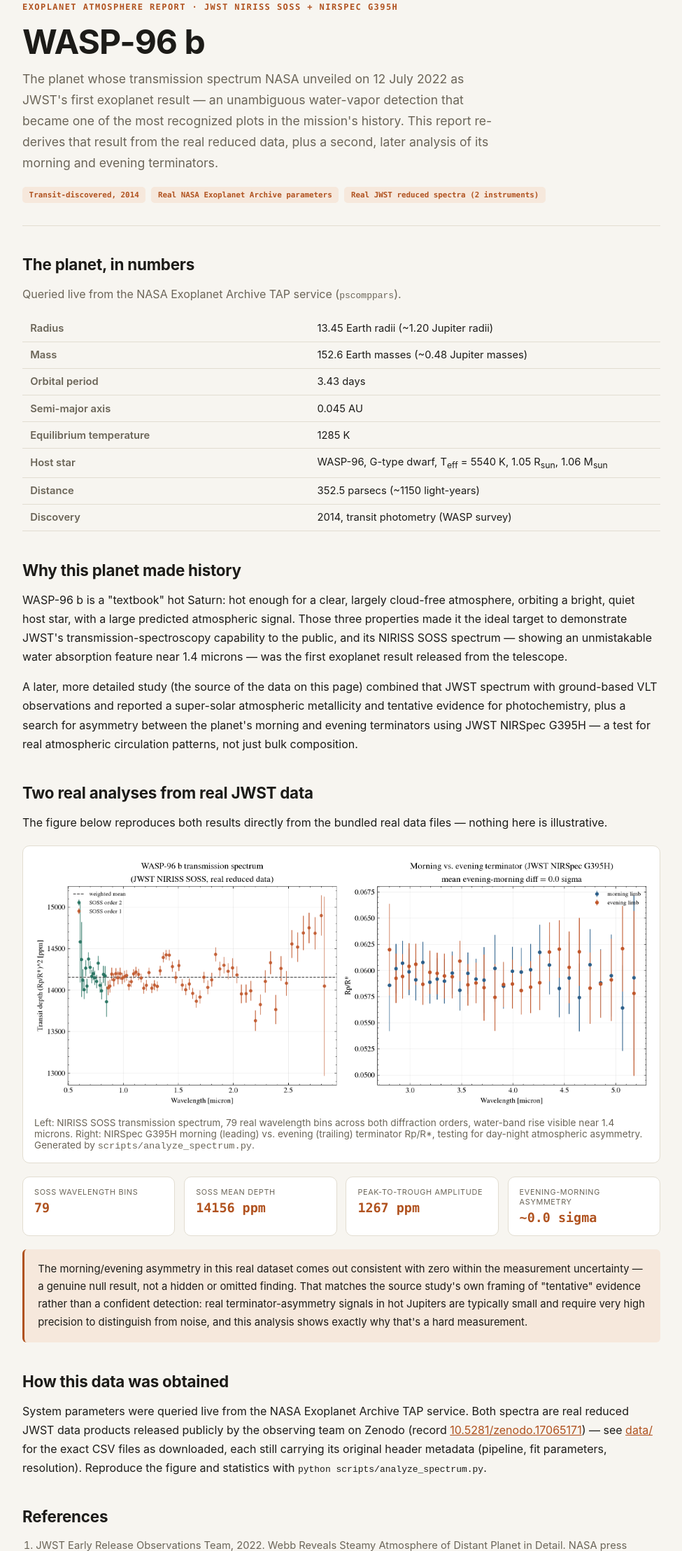
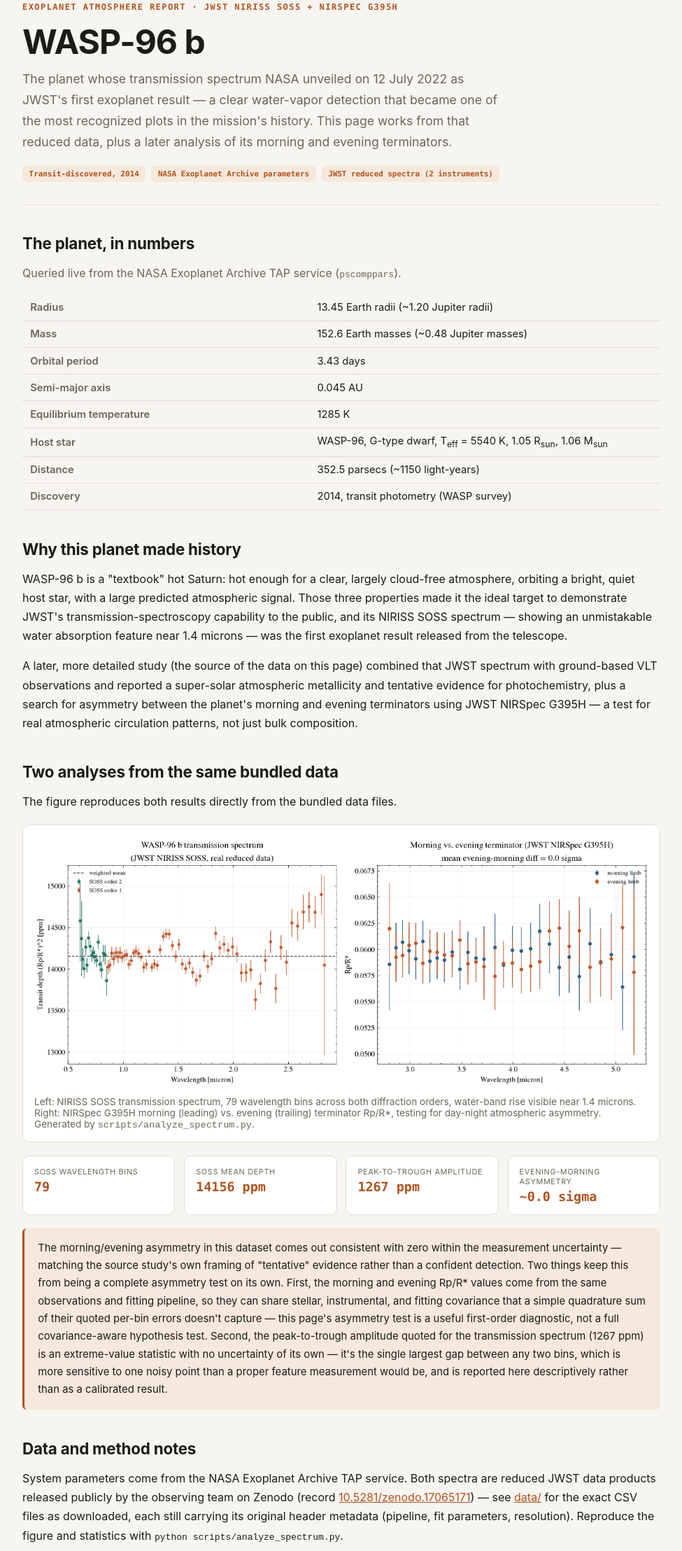
Before and after one commit to Biswajit1999/wasp-96b-exoplanet-report, a plain HTML site: page index.html in a window 1280 px wide. Shown: the part 45-2261 px from the top of the page at 70% size, without its empty margins (152-1127 px from the left). Drawn offline with Linux system fonts and the light colour scheme.

Commit message:
Add covariance caveat to limb-asymmetry test and uncertainty caveat to peak-to-trough amplitude

```diff
--- a/index.html
+++ b/index.html
@@ -3,8 +3,8 @@
 <head>
 <meta charset="utf-8">
 <meta name="viewport" content="width=device-width, initial-scale=1">
-<title>WASP-96 b — The First JWST Exoplanet Spectrum, Analyzed for Real</title>
-<meta name="description" content="Report on WASP-96 b: real system parameters, the real JWST spectrum that made history in 2022, and a real morning/evening terminator asymmetry analysis.">
+<title>WASP-96 b — JWST's First Spectrum, Plus a Terminator-Asymmetry Check</title>
+<meta name="description" content="Report on WASP-96 b: the JWST spectrum released in 2022, plus a morning/evening terminator asymmetry check that comes out consistent with zero, with its limitations stated directly.">
 <style>
 :root {
   --bg:#f7f5f0; --panel:#ffffff; --line:#e2ddd1; --text:#1c1b18; --muted:#6b6558;
@@ -52,11 +52,11 @@
   <header class="hero">
     <p class="kicker">Exoplanet Atmosphere Report · JWST NIRISS SOSS + NIRSpec G395H</p>
     <h1>WASP-96 b</h1>
-    <p class="tagline">The planet whose transmission spectrum NASA unveiled on 12 July 2022 as JWST's first exoplanet result — an unambiguous water-vapor detection that became one of the most recognized plots in the mission's history. This report re-derives that result from the real reduced data, plus a second, later analysis of its morning and evening terminators.</p>
+    <p class="tagline">The planet whose transmission spectrum NASA unveiled on 12 July 2022 as JWST's first exoplanet result — a clear water-vapor detection that became one of the most recognized plots in the mission's history. This page works from that reduced data, plus a later analysis of its morning and evening terminators.</p>
     <div class="badges">
       <span class="badge">Transit-discovered, 2014</span>
-      <span class="badge">Real NASA Exoplanet Archive parameters</span>
-      <span class="badge">Real JWST reduced spectra (2 instruments)</span>
+      <span class="badge">NASA Exoplanet Archive parameters</span>
+      <span class="badge">JWST reduced spectra (2 instruments)</span>
     </div>
   </header>
 
@@ -82,11 +82,11 @@
   </section>
 
   <section>
-    <h2>Two real analyses from real JWST data</h2>
-    <p>The figure below reproduces both results directly from the bundled real data files — nothing here is illustrative.</p>
+    <h2>Two analyses from the same bundled data</h2>
+    <p>The figure reproduces both results directly from the bundled data files.</p>
     <div class="figure">
-      <img src="figures/wasp96b_spectrum_and_limb_asymmetry.png" alt="WASP-96 b real JWST transmission spectrum and morning/evening terminator asymmetry plots">
-      <figcaption>Left: NIRISS SOSS transmission spectrum, 79 real wavelength bins across both diffraction orders, water-band rise visible near 1.4 microns. Right: NIRSpec G395H morning (leading) vs. evening (trailing) terminator Rp/R*, testing for day-night atmospheric asymmetry. Generated by <code>scripts/analyze_spectrum.py</code>.</figcaption>
+      <img src="figures/wasp96b_spectrum_and_limb_asymmetry.png" alt="WASP-96 b JWST transmission spectrum and morning/evening terminator asymmetry plots">
+      <figcaption>Left: NIRISS SOSS transmission spectrum, 79 wavelength bins across both diffraction orders, water-band rise visible near 1.4 microns. Right: NIRSpec G395H morning (leading) vs. evening (trailing) terminator Rp/R*, testing for day-night atmospheric asymmetry. Generated by <code>scripts/analyze_spectrum.py</code>.</figcaption>
     </div>
     <div class="stat-grid">
       <div class="stat"><span>SOSS wavelength bins</span><strong>79</strong></div>
@@ -94,12 +94,12 @@
       <div class="stat"><span>Peak-to-trough amplitude</span><strong>1267 ppm</strong></div>
       <div class="stat"><span>Evening-morning asymmetry</span><strong>~0.0 sigma</strong></div>
     </div>
-    <p class="callout">The morning/evening asymmetry in this real dataset comes out consistent with zero within the measurement uncertainty — a genuine null result, not a hidden or omitted finding. That matches the source study's own framing of "tentative" evidence rather than a confident detection: real terminator-asymmetry signals in hot Jupiters are typically small and require very high precision to distinguish from noise, and this analysis shows exactly why that's a hard measurement.</p>
+    <p class="callout">The morning/evening asymmetry in this dataset comes out consistent with zero within the measurement uncertainty — matching the source study's own framing of "tentative" evidence rather than a confident detection. Two things keep this from being a complete asymmetry test on its own. First, the morning and evening Rp/R* values come from the same observations and fitting pipeline, so they can share stellar, instrumental, and fitting covariance that a simple quadrature sum of their quoted per-bin errors doesn't capture — this page's asymmetry test is a useful first-order diagnostic, not a full covariance-aware hypothesis test. Second, the peak-to-trough amplitude quoted for the transmission spectrum (1267 ppm) is an extreme-value statistic with no uncertainty of its own — it's the single largest gap between any two bins, which is more sensitive to one noisy point than a proper feature measurement would be, and is reported here descriptively rather than as a calibrated result.</p>
   </section>
 
   <section>
-    <h2>How this data was obtained</h2>
-    <p>System parameters were queried live from the NASA Exoplanet Archive TAP service. Both spectra are real reduced JWST data products released publicly by the observing team on Zenodo (record <a href="https://doi.org/10.5281/zenodo.17065171">10.5281/zenodo.17065171</a>) — see <a href="data/">data/</a> for the exact CSV files as downloaded, each still carrying its original header metadata (pipeline, fit parameters, resolution). Reproduce the figure and statistics with <code>python scripts/analyze_spectrum.py</code>.</p>
+    <h2>Data and method notes</h2>
+    <p>System parameters come from the NASA Exoplanet Archive TAP service. Both spectra are reduced JWST data products released publicly by the observing team on Zenodo (record <a href="https://doi.org/10.5281/zenodo.17065171">10.5281/zenodo.17065171</a>) — see <a href="data/">data/</a> for the exact CSV files as downloaded, each still carrying its original header metadata (pipeline, fit parameters, resolution). Reproduce the figure and statistics with <code>python scripts/analyze_spectrum.py</code>.</p>
   </section>
 
   <section>
```
Also changed, not shown: 1 other file.
